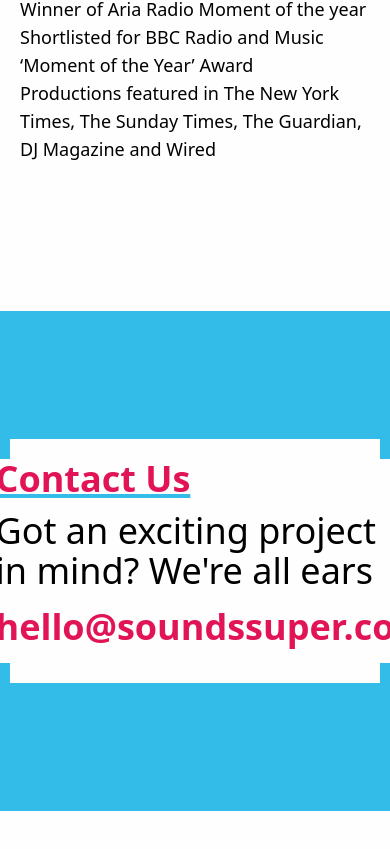
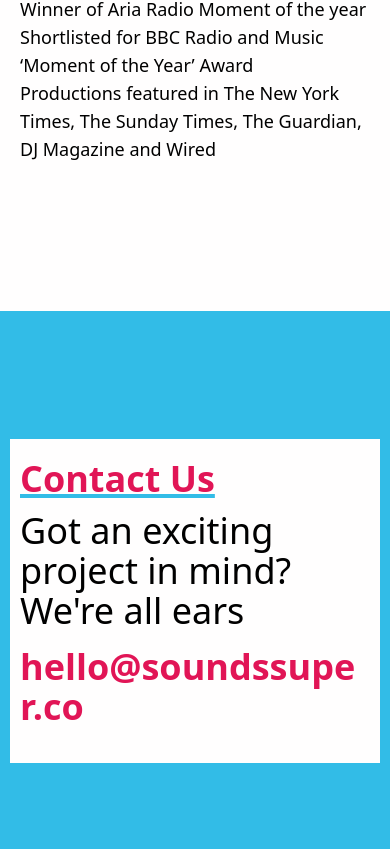
Before and after one commit to Fredgroom/sounds_super, a React (Vite) app: page / in a window 390 px wide. Shown: the part 5361-6210 px from the top of the page. Before the commit the page ends 6172 px from the top, so only its background shows below. Built offline with nearby package versions, Linux system fonts and the light colour scheme.

Commit message:
update Contact Us mobile

```diff
--- a/src/components/SectionContainer/index.tsx
+++ b/src/components/SectionContainer/index.tsx
@@ -5,7 +5,10 @@
   center?: boolean;
 }
 
-const SectionContainer: FC<SectionContainerProps> = ({ children, center }) => {
+const SectionContainer: FC<SectionContainerProps> = ({
+  children,
+  // center
+}) => {
   return (
     <div
       className={`px-2.5 py-5 md:p-5 md:py-10 w-full max-w-6xl  flex justify-center`}
--- a/src/components/sections/contact.tsx
+++ b/src/components/sections/contact.tsx
@@ -5,14 +5,14 @@
   return (
     <Section id='contact' secondaryColor>
       <SectionContainer>
-        <div>
-          <h1 className='text-red text-4xl font-extrabold mb-3 underline decoration-[#32BCE7] decoration-500 decoration-4'>
+        <div className='max-w-full'>
+          <h1 className='text-red text-4xl font-extrabold mb-3 underline decoration-[#32BCE7] decoration-500 decoration-4  w-full max-w-full'>
             Contact Us
           </h1>
-          <h1 className='text-4xl break-words w-full'>
+          <h1 className='text-4xl break-words w-full max-w-full'>
             Got an exciting project in mind? We're all ears
           </h1>
-          <h1 className='text-red font-extrabold text-4xl break-words w-full'>
+          <h1 className='text-red font-extrabold text-4xl break-words w-full max-w-full'>
             hello@soundssuper.co
           </h1>
         </div>
```
Also changed, not shown: 1 other file (tests, documents, lock files or other folders).
